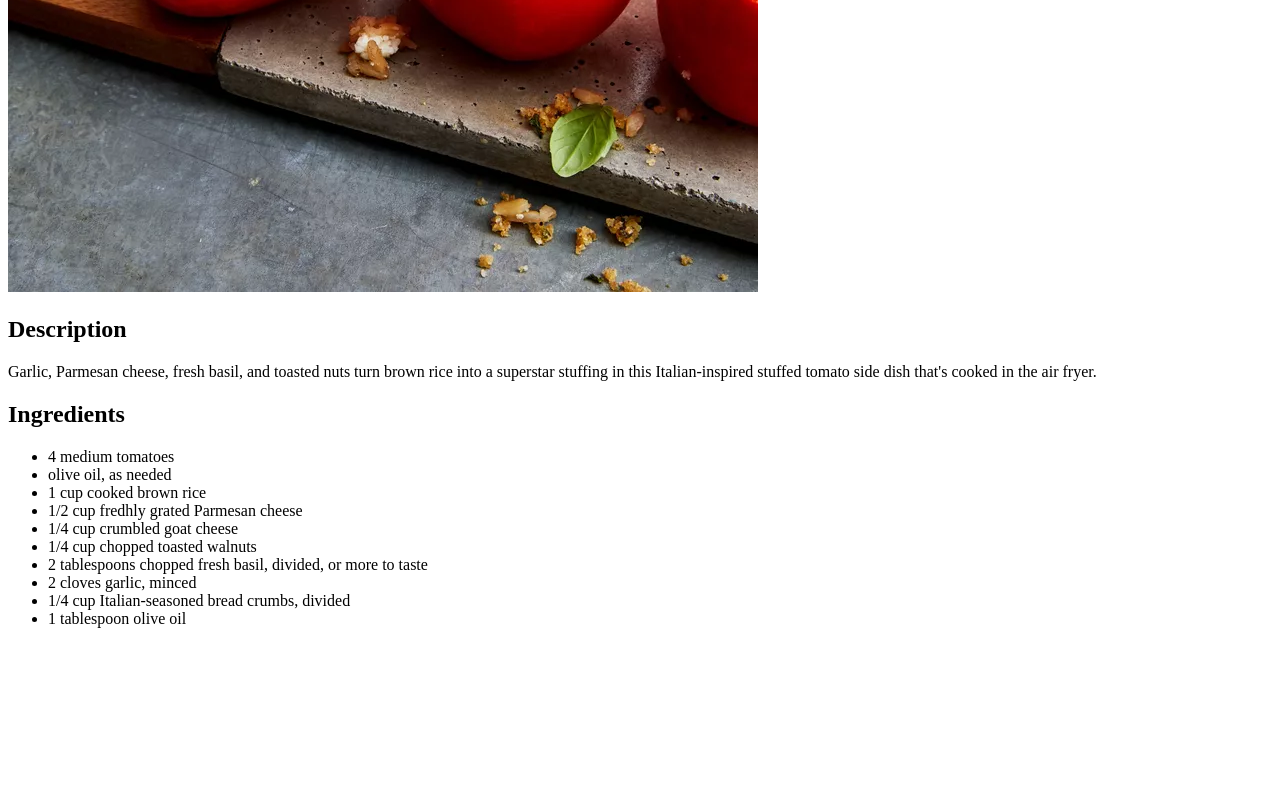
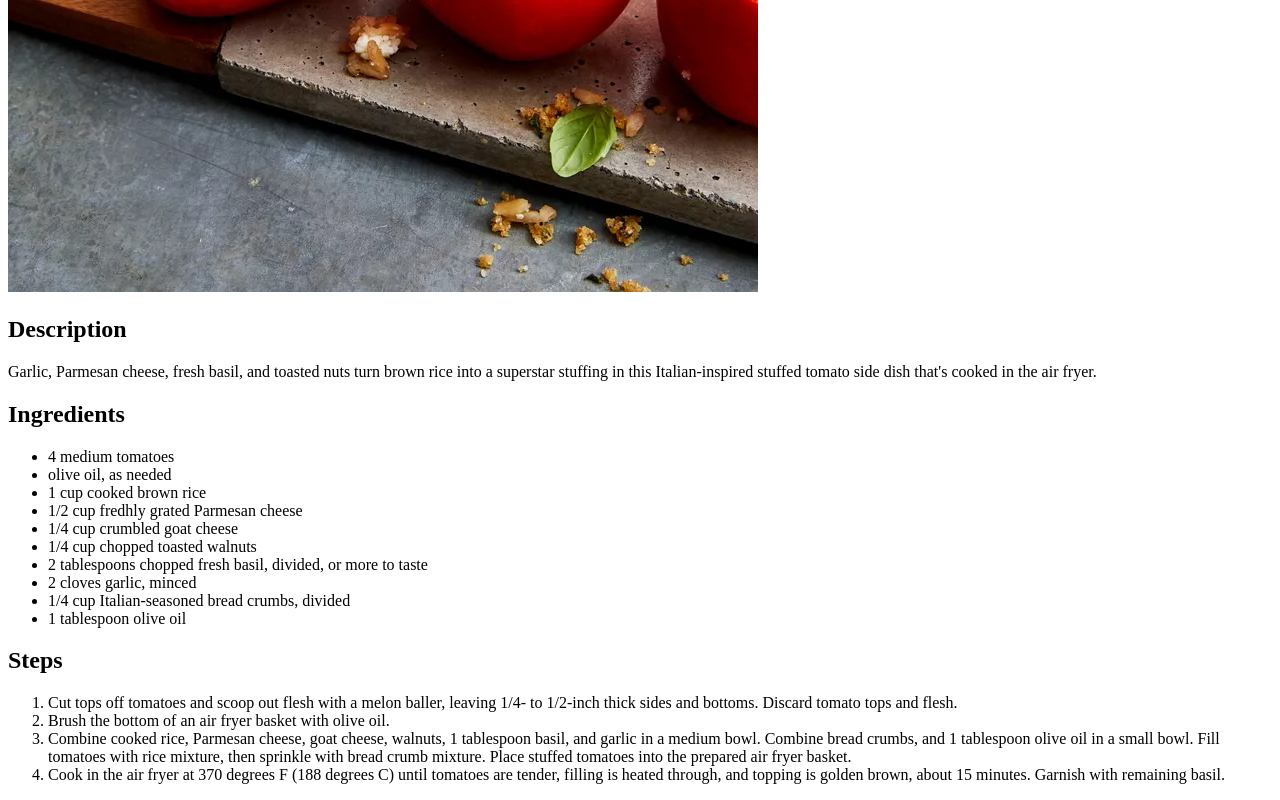
Before and after one commit to 7-garrison-7/odin-recipes, a plain HTML site: page recipes/stuffed-tomatoes.html in a window 1280 px wide. Shown: the part 638-1438 px from the top of the page. Before the commit the page ends 1282 px from the top, so only its background shows below. Drawn offline with Linux system fonts and the light colour scheme.

Commit message:
Add steps to stuffed-tomatoes

```diff
--- a/recipes/stuffed-tomatoes.html
+++ b/recipes/stuffed-tomatoes.html
@@ -24,5 +24,21 @@
             <li>1/4 cup Italian-seasoned bread crumbs, divided</li>
             <li>1 tablespoon olive oil</li>
         </ul>
+        <h2>Steps</h2>
+        <ol>
+            <li>Cut tops off tomatoes and scoop out flesh with a melon baller, leaving 1/4- to 1/2-inch
+                thick sides and bottoms. Discard tomato tops and flesh.</li>
+            <li>
+                Brush the bottom of an air fryer basket with olive oil.
+            </li>
+            <li>
+                Combine cooked rice, Parmesan cheese, goat cheese, walnuts, 1 tablespoon basil, and garlic in a medium bowl. Combine bread crumbs, and 1 tablespoon
+                olive oil in a small bowl. Fill tomatoes with rice mixture, then sprinkle with bread crumb mixture. Place stuffed tomatoes into the prepared air fryer basket.
+            </li>
+            <li>
+                Cook in the air fryer at 370 degrees F (188 degrees C) until tomatoes are tender, filling is
+                heated through, and topping is golden brown, about 15 minutes. Garnish with remaining basil.
+            </li>
+        </ol>
     </body>
 </html>
```
